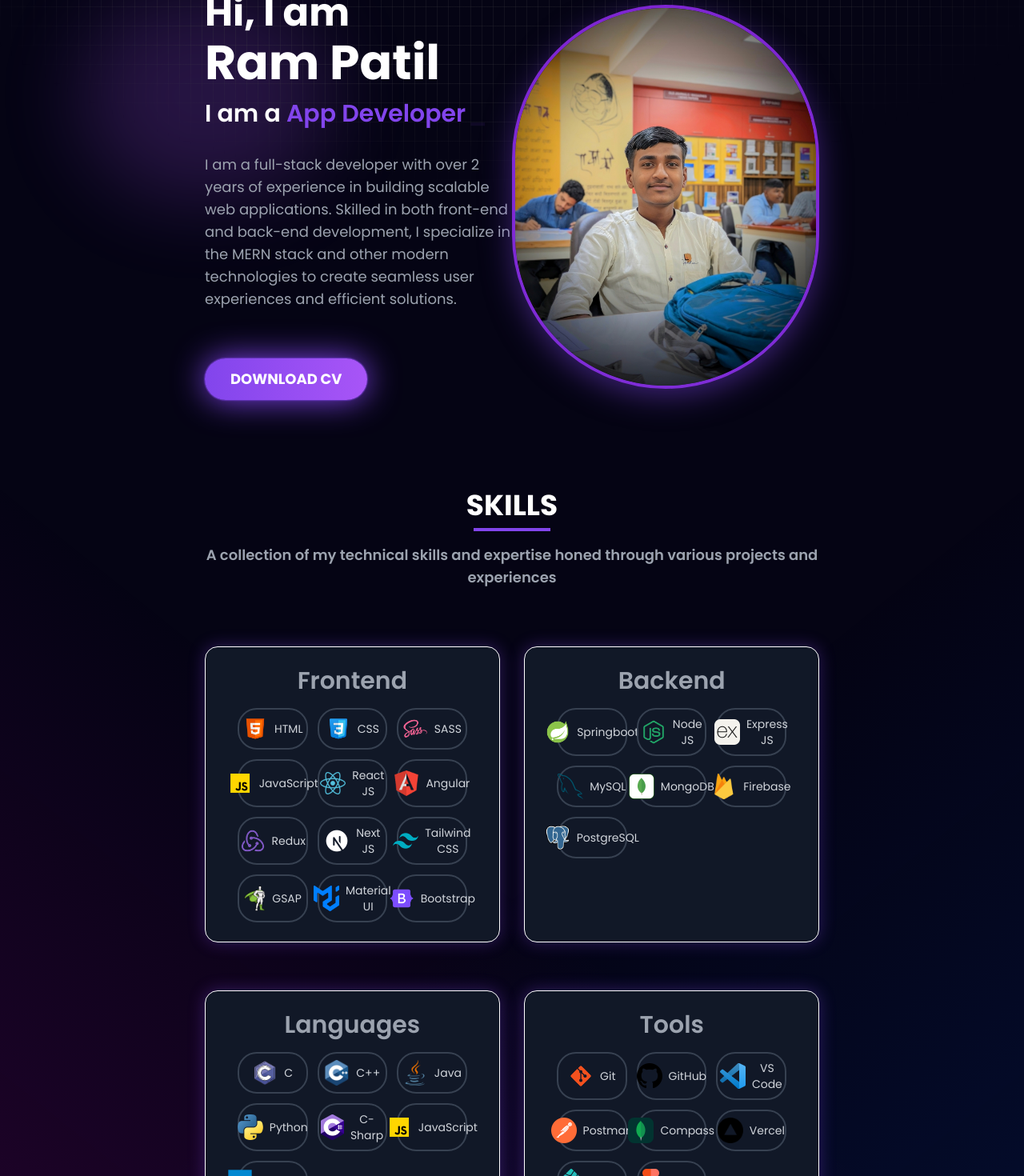
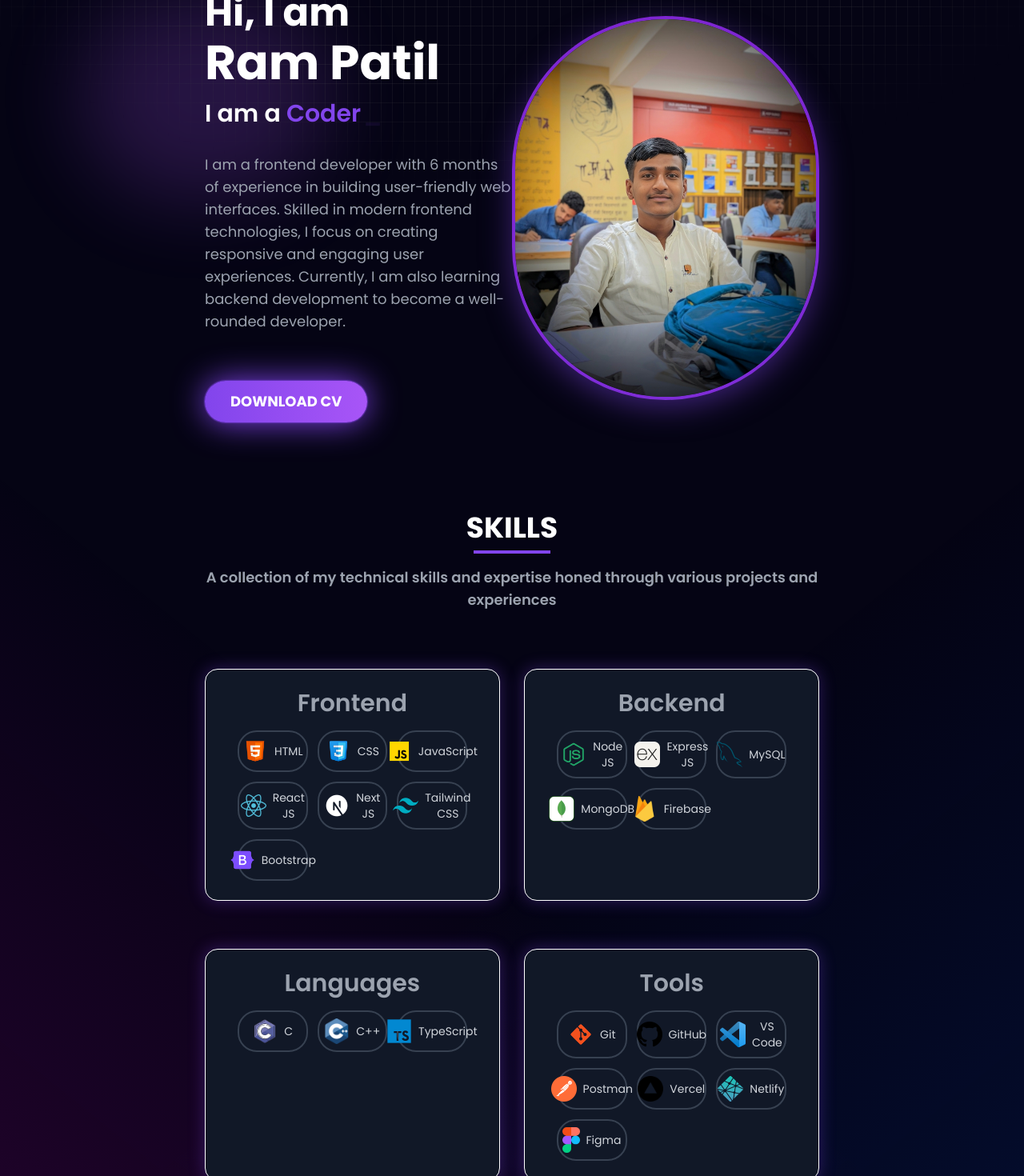
Before and after one commit to Ram-1418/Portfolio-1, a React (Vite) app in the folder my-Portfolio/: page / in a window 1280 px wide. Shown: the part 160-1630 px from the top of the page at 80% size. Built offline with nearby package versions, Linux system fonts and the light colour scheme; the HTML template or start-up script is replaced by a standard one.

Commit message:
feat: Update About component with new skills and experience; refactor constants for improved organization

```diff
--- a/my-Portfolio/src/components/About/About.jsx
+++ b/my-Portfolio/src/components/About/About.jsx
@@ -18,14 +18,14 @@ const About = () => {
           </h1>
           {/* Name */}
           <h2 className="text-4xl sm:text-5xl md:text-6xl font-bold text-white mb-4 leading-tight">
-             Ram Patil
+            Ram Patil
           </h2>
           {/* Skills Heading with Typing Effect */}
           <h3 className="text-xl sm:text-2xl md:text-3xl font-semibold mb-4 text-[#8245ec] leading-tight">
             <span className="text-white">I am a </span>
             <span className="text-[#8245ec]">
               <Typewriter
-                words={['Fullstack Developer', 'App Developer', 'UI/UX Designer', 'Coder']}
+                words={["Fullstack Developer", "Coder", "Frontend Developer"]}
                 loop={0}
                 cursor
                 cursorStyle="_"
@@ -37,12 +37,11 @@ const About = () => {
           </h3>
           {/* About Me Paragraph */}
           <p className="text-base sm:text-lg md:text-lg text-gray-400 mb-10 mt-8 leading-relaxed">
-            I am a full-stack developer with over 2 years of experience in
-            building scalable web applications. Skilled in both front-end and
-            back-end development, I specialize in the MERN stack and other
-            modern technologies to create seamless user experiences and
-            efficient solutions.
+            I am a frontend developer with 6 months of experience in building user-friendly web interfaces.
+            Skilled in modern frontend technologies, I focus on creating responsive and engaging user experiences.
+            Currently, I am also learning backend development to become a well-rounded developer.
           </p>
+
           {/* Resume Button */}
           <a
             href="https://drive.google.com/file/d/1ZBu52O9_VuwoVjy9wMT2cEYedBQFywl5/view?usp=drive_link"
--- a/my-Portfolio/src/constants.js
+++ b/my-Portfolio/src/constants.js
@@ -1,112 +1,84 @@
 // Skills Section Logo's
-import htmlLogo from './assets/tech_logo/html.png';
-import cssLogo from './assets/tech_logo/css.png';
-import sassLogo from './assets/tech_logo/sass.png';
-import javascriptLogo from './assets/tech_logo/javascript.png';
-import reactjsLogo from './assets/tech_logo/reactjs.png';
-import angularLogo from './assets/tech_logo/angular.png';
-import reduxLogo from './assets/tech_logo/redux.png';
-import nextjsLogo from './assets/tech_logo/nextjs.png';
-import tailwindcssLogo from './assets/tech_logo/tailwindcss.png';
-import gsapLogo from './assets/tech_logo/gsap.png';
-import materialuiLogo from './assets/tech_logo/materialui.png';
-import bootstrapLogo from './assets/tech_logo/bootstrap.png';
-import springbootLogo from './assets/tech_logo/springboot.png';
-import nodejsLogo from './assets/tech_logo/nodejs.png';
-import expressjsLogo from './assets/tech_logo/express.png';
-import mysqlLogo from './assets/tech_logo/mysql.png';
-import mongodbLogo from './assets/tech_logo/mongodb.png';
-import firebaseLogo from './assets/tech_logo/firebase.png';
-import cLogo from './assets/tech_logo/c.png';
-import cppLogo from './assets/tech_logo/cpp.png';
-import javaLogo from './assets/tech_logo/java.png';
-import pythonLogo from './assets/tech_logo/python.png';
-import typescriptLogo from './assets/tech_logo/typescript.png';
-import gitLogo from './assets/tech_logo/git.png';
-import githubLogo from './assets/tech_logo/github.png';
-import vscodeLogo from './assets/tech_logo/vscode.png';
-import postmanLogo from './assets/tech_logo/postman.png';
-import mcLogo from './assets/tech_logo/mc.png';
-import figmaLogo from './assets/tech_logo/figma.png';
-import netlifyLogo from './assets/tech_logo/netlify.png';
-import vercelLogo from './assets/tech_logo/vercel.png';
-import postgreLogo from './assets/tech_logo/postgre.png';
-import csharpLogo from './assets/tech_logo/csharp.png';
+import htmlLogo from "./assets/tech_logo/html.png";
+import cssLogo from "./assets/tech_logo/css.png";
+import javascriptLogo from "./assets/tech_logo/javascript.png";
+import reactjsLogo from "./assets/tech_logo/reactjs.png";
+import nextjsLogo from "./assets/tech_logo/nextjs.png";
+import tailwindcssLogo from "./assets/tech_logo/tailwindcss.png";
+import bootstrapLogo from "./assets/tech_logo/bootstrap.png";
+import springbootLogo from "./assets/tech_logo/springboot.png";
+import nodejsLogo from "./assets/tech_logo/nodejs.png";
+import expressjsLogo from "./assets/tech_logo/express.png";
+import mysqlLogo from "./assets/tech_logo/mysql.png";
+import mongodbLogo from "./assets/tech_logo/mongodb.png";
+import firebaseLogo from "./assets/tech_logo/firebase.png";
+import cLogo from "./assets/tech_logo/c.png";
+import cppLogo from "./assets/tech_logo/cpp.png";
+import typescriptLogo from "./assets/tech_logo/typescript.png";
+import gitLogo from "./assets/tech_logo/git.png";
+import githubLogo from "./assets/tech_logo/github.png";
+import vscodeLogo from "./assets/tech_logo/vscode.png";
+import postmanLogo from "./assets/tech_logo/postman.png";
+import figmaLogo from "./assets/tech_logo/figma.png";
+import netlifyLogo from "./assets/tech_logo/netlify.png";
+import vercelLogo from "./assets/tech_logo/vercel.png";
 
 // Experience Section Logo's
 
-import alaska from './assets/company_logo/alaska.png';
+import alaska from "./assets/company_logo/alaska.png";
 
 // Education Section Logo's
-import sppu from './assets/education_logo/sppu.png';
-
+import sppu from "./assets/education_logo/sppu.png";
 
 // Project Section Logo's
-import healthfirst from './assets/work_logo/healthfirst.png';
-import Highwaygard from './assets/work_logo/Highwaygard.png';
-import Yatramitra from './assets/work_logo/yatramitra.png';
-import aileeter from './assets/work_logo/ailetter.png';
-import movie from './assets/work_logo/movie.png';
-import blog from './assets/work_logo/blog.png';
-
-
-
-
-
+import healthfirst from "./assets/work_logo/healthfirst.png";
+import Highwaygard from "./assets/work_logo/Highwaygard.png";
+import Yatramitra from "./assets/work_logo/yatramitra.png";
+import aileeter from "./assets/work_logo/ailetter.png";
+import movie from "./assets/work_logo/movie.png";
+import blog from "./assets/work_logo/blog.png";
 
 export const SkillsInfo = [
   {
-    title: 'Frontend',
+    title: "Frontend",
     skills: [
-      { name: 'HTML', logo: htmlLogo },
-      { name: 'CSS', logo: cssLogo },
-      { name: 'SASS', logo: sassLogo },
-      { name: 'JavaScript', logo: javascriptLogo },
-      { name: 'React JS', logo: reactjsLogo },
-      { name: 'Angular', logo: angularLogo },
-      { name: 'Redux', logo: reduxLogo },
-      { name: 'Next JS', logo: nextjsLogo },
-      { name: 'Tailwind CSS', logo: tailwindcssLogo },
-      { name: 'GSAP', logo: gsapLogo },
-      { name: 'Material UI', logo: materialuiLogo },
-      { name: 'Bootstrap', logo: bootstrapLogo },
+      { name: "HTML", logo: htmlLogo },
+      { name: "CSS", logo: cssLogo },
+      { name: "JavaScript", logo: javascriptLogo },
+      { name: "React JS", logo: reactjsLogo },
+      { name: "Next JS", logo: nextjsLogo },
+      { name: "Tailwind CSS", logo: tailwindcssLogo },
+      { name: "Bootstrap", logo: bootstrapLogo },
     ],
   },
   {
-    title: 'Backend',
+    title: "Backend",
     skills: [
-      { name: 'Springboot', logo: springbootLogo },
-      { name: 'Node JS', logo: nodejsLogo },
-      { name: 'Express JS', logo: expressjsLogo },
-      { name: 'MySQL', logo: mysqlLogo },
-      { name: 'MongoDB', logo: mongodbLogo },
-      { name: 'Firebase', logo: firebaseLogo },
-      { name: 'PostgreSQL', logo: postgreLogo },
+      { name: "Node JS", logo: nodejsLogo },
+      { name: "Express JS", logo: expressjsLogo },
+      { name: "MySQL", logo: mysqlLogo },
+      { name: "MongoDB", logo: mongodbLogo },
+      { name: "Firebase", logo: firebaseLogo },
     ],
   },
   {
-    title: 'Languages',
+    title: "Languages",
     skills: [
-      { name: 'C', logo: cLogo },
-      { name: 'C++', logo: cppLogo },
-      { name: 'Java', logo: javaLogo },
-      { name: 'Python', logo: pythonLogo },
-      { name: 'C-Sharp', logo: csharpLogo },
-      { name: 'JavaScript', logo: javascriptLogo },
-      { name: 'TypeScript', logo: typescriptLogo },
+      { name: "C", logo: cLogo },
+      { name: "C++", logo: cppLogo },
+      { name: "TypeScript", logo: typescriptLogo },
     ],
   },
   {
-    title: 'Tools',
+    title: "Tools",
     skills: [
-      { name: 'Git', logo: gitLogo },
-      { name: 'GitHub', logo: githubLogo },
-      { name: 'VS Code', logo: vscodeLogo },
-      { name: 'Postman', logo: postmanLogo },
-      { name: 'Compass', logo: mcLogo },
-      { name: 'Vercel', logo: vercelLogo },
-      { name: 'Netlify', logo: netlifyLogo },
-      { name: 'Figma', logo: figmaLogo },
+      { name: "Git", logo: gitLogo },
+      { name: "GitHub", logo: githubLogo },
+      { name: "VS Code", logo: vscodeLogo },
+      { name: "Postman", logo: postmanLogo },
+      { name: "Vercel", logo: vercelLogo },
+      { name: "Netlify", logo: netlifyLogo },
+      { name: "Figma", logo: figmaLogo },
     ],
   },
 ];
@@ -115,7 +87,7 @@ export const SkillsInfo = [
   {
     id: 0,
     img: alaska,
-      role: "Webdevelpment intern",
+    role: "Web develpment intern",
     company: "Alaska App Studio",
     date: "Feb 2024 - Present",
     desc: "Developed dynamic and scalable web applications using the MERN stack, handling both frontend and backend development. Collaborated with cross-functional teams to build responsive UI, implement RESTful APIs, and optimize application performance in an agile environment.",
@@ -131,7 +103,7 @@ export const SkillsInfo = [
       "Redux",
       " Next Js",
     ],
-    }
+  },
 ];
 
 export const education = [
@@ -143,9 +115,7 @@ export const SkillsInfo = [
     grade: "8.12 CGPA",
     desc: "I have completed my Bachelor's degree (BCA) in Computer Applications from Savitribai Phule Pune University (SPPU). Throughout my undergraduate program, I built a solid foundation in computer science and programming. My coursework included subjects such as Programming in C and Java, Operating Systems, Data Structures, Web Technologies, Database Management Systems, and Software Engineering. I was actively involved in seminars, coding competitions, and technical events, which enriched my learning experience. My time at SPPU played a crucial role in developing my technical skills and preparing me for further academic and professional pursuits.",
     degree: "Bachelor of Computer Applications - BCA",
-}
-
-
+  },
 ];
 
 export const projects = [
@@ -156,8 +126,9 @@ export const SkillsInfo = [
       "A highway garden monitoring system that uses smart technology to track maintenance, plant health, and environmental data. Designed to improve roadside landscaping and sustainability through a user-friendly React.js interface.",
     image: Highwaygard,
     tags: ["HTML", "CSS", "JavaScript", "React JS", "API"],
-    github: "https://github.com/codingmastr/GitHub-Profile-Search-App-Using-React-JS",
-    webapp: "https://alaskas.tech/",
+    github:
+      "https://github.com/codingmastr/GitHub-Profile-Search-App-Using-React-JS",
+    webapp: " https://highwayguard.alaskaa.in/",
   },
   {
     id: 1,
@@ -165,7 +136,15 @@ export const SkillsInfo = [
     description:
       "A travel assistant platform tailored for GATE/UGC NET students, helping them plan study journeys with quiz-based learning, past-year question practice, and smart test generation tools.",
     image: Yatramitra,
-    tags: ["React JS", "Node.js", "MongoDB", "Express", "HTML", "CSS", "JavaScript"],
+    tags: [
+      "React JS",
+      "Node.js",
+      "MongoDB",
+      "Express",
+      "HTML",
+      "CSS",
+      "JavaScript",
+    ],
     github: "https://github.com/codingmastr/CSPrep",
     webapp: "https://yatramitra.alaskas.tech/",
   },
@@ -174,17 +153,17 @@ export const SkillsInfo = [
     title: "Ai-Letter Generater",
     description:
       "An AI-powered web app that generates formal letters, resumes, or custom content instantly. Just input your context, and the tool crafts a well-structured letter using NLP techniques.",
-    image:aileeter ,
+    image: aileeter,
     tags: ["React JS", "API", "HTML", "CSS", "JavaScript"],
     github: "https://github.com/codingmastr/Movie-Recommendation-App",
-    webapp: "https://movie-recommendation-app-jet.vercel.app/",
+    webapp: "https://templatz.vercel.app/",
   },
   {
     id: 3,
     title: "Movie Search App",
     description:
       "A sleek and responsive movie search application using public movie APIs. Find movies by title, view detailed info, and explore genres with ease.",
-    image:movie ,
+    image: movie,
     tags: ["React JS", "Node.js", "NPM", "Validation"],
     github: "https://github.com/Ram-1418/chai-and-react",
     webapp: "https://www.npmjs.com/package/cmtk-email-validator",
@@ -209,5 +188,4 @@ export const SkillsInfo = [
     github: "https://github.com/codingmastr/Webverse-Digital",
     webapp: "https://webversedigital.com/",
   },
-
 ];
```
Also changed, not shown: my-Portfolio/src/assets/work_logo/Highwaygard.png, my-Portfolio/src/assets/work_logo/yatramitra.png. Lines whose indentation alone changed are shown as unchanged.
